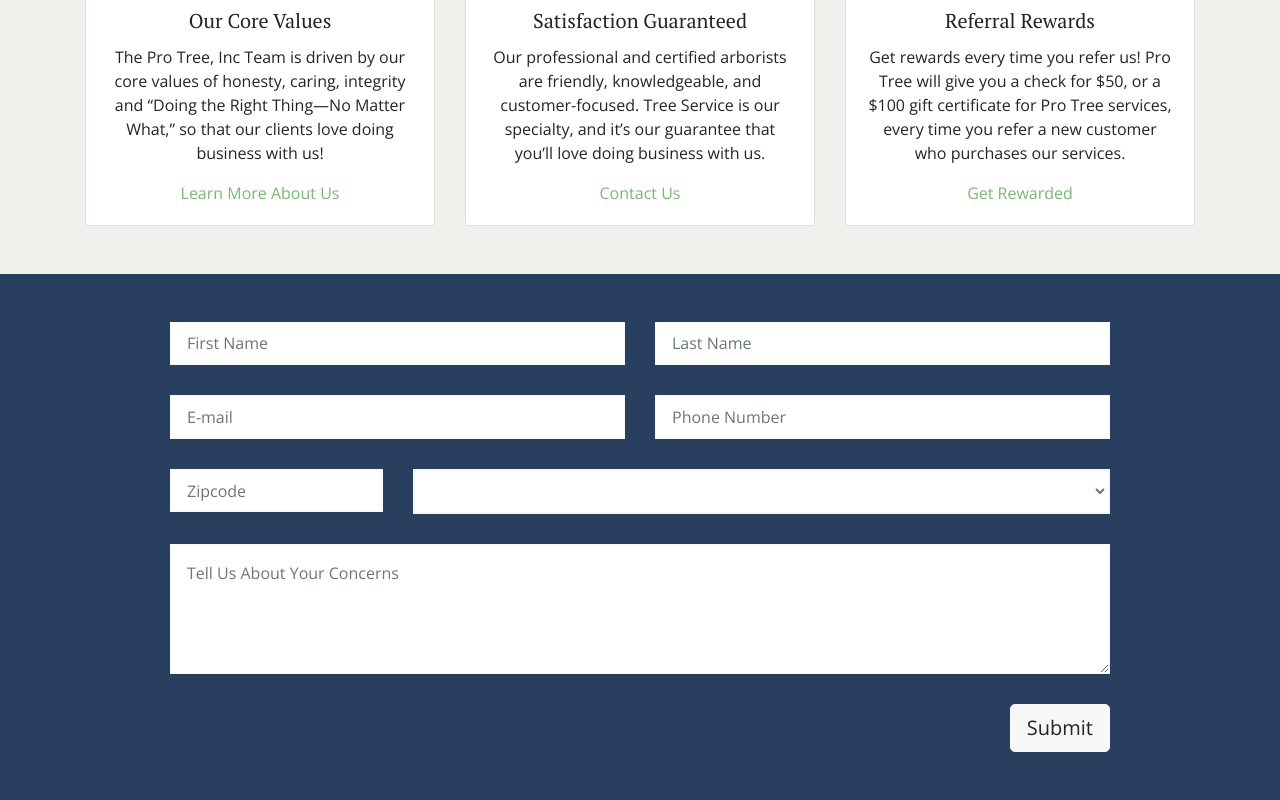
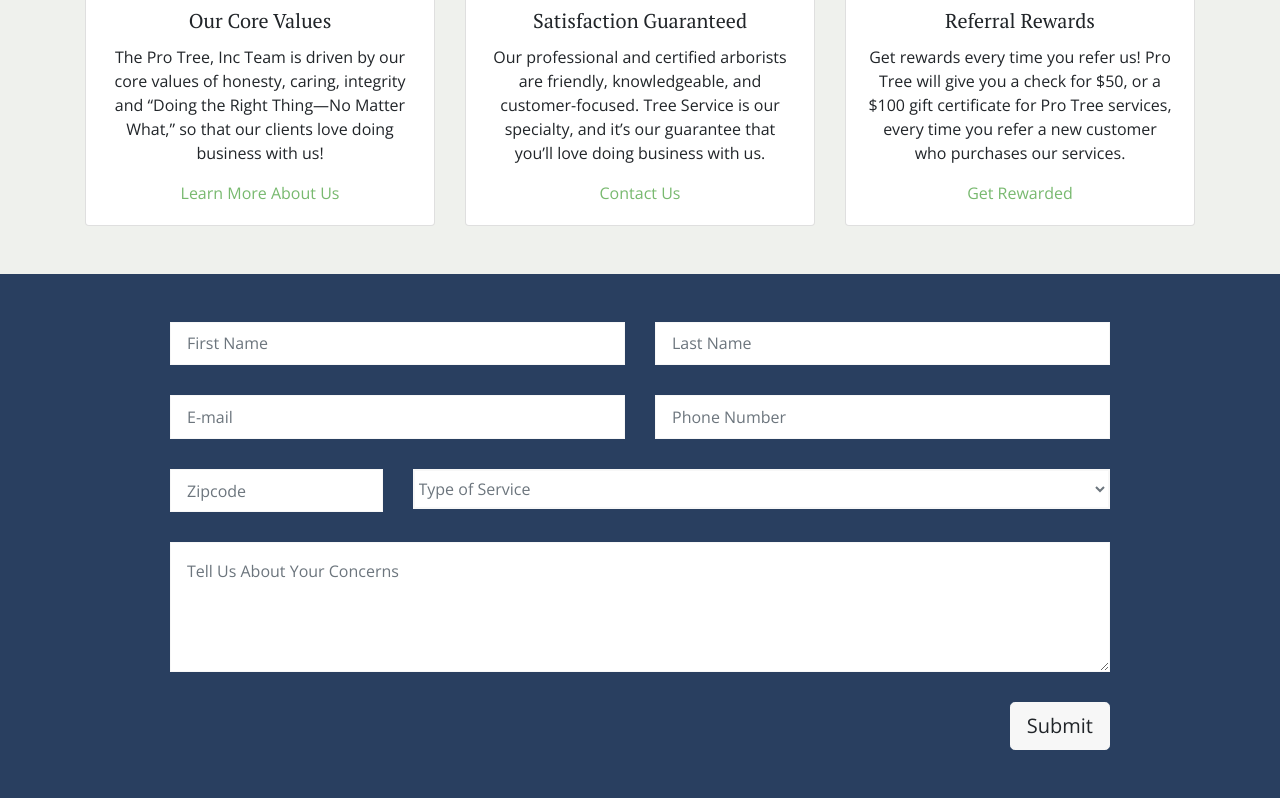
Before and after one commit to christinlepson/react-pro-tree, a React (Create React App) app in the folder client/: page / in a window 1280 px wide. Shown: the part 1229-2029 px from the top of the page. Built offline with nearby package versions, Linux system fonts and the light colour scheme.

Commit message:
Fixed display issue for form select

```diff
--- a/client/src/components/ContactForm.js
+++ b/client/src/components/ContactForm.js
@@ -28,7 +28,7 @@
 
     formatPhoneNumber = phoneNumber => {
         const phoneRegex = /^\(?([0-9]{3})\)?[-. ]?([0-9]{3})[-. ]?([0-9]{4})$/;
-        return phoneNumber.replace(phoneRegex, "($1) $2-$3");
+        return phoneNumber.replace(phoneRegex, "$1-$2-$3");
     };
 
     submitHandler = values => {
--- a/client/src/scss/forms.scss
+++ b/client/src/scss/forms.scss
@@ -19,6 +19,7 @@
 
 select.form-control {
     color: $text-muted;
+    padding: 0;
 }
 
 .contact-select-wrapper {
```
